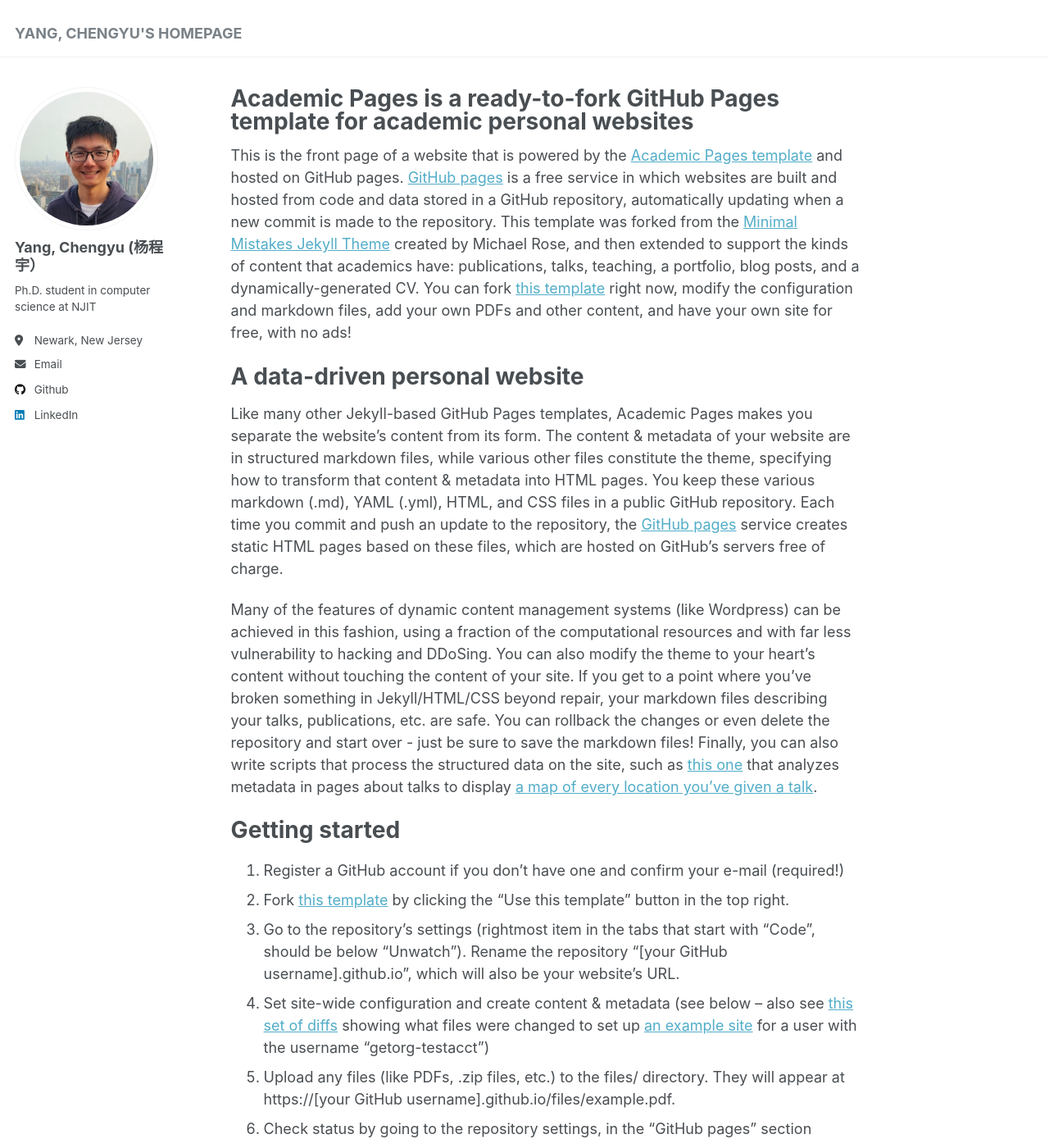
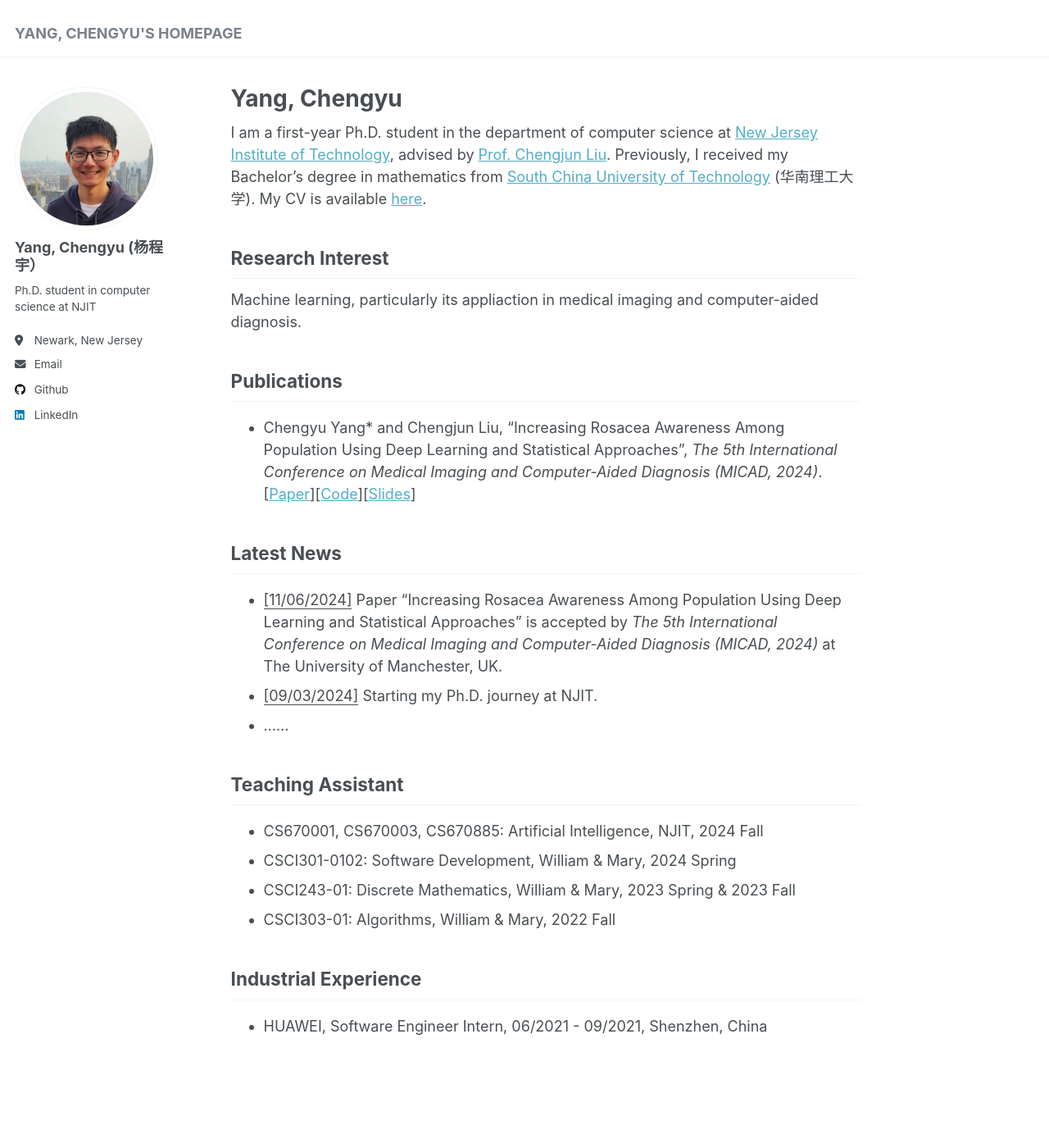
Before and after one commit to chengyuyang-njit/chengyuyang-njit.github.io, a Jekyll site: the page built from _pages/about.md, in a window 1280 px wide and 1400 px high. Shown: the whole window at 82% size. Built offline with Jekyll 4.4.1, drawn with Linux system fonts in a browser that asks for light colours; some of the changed text lies outside the part shown.

Commit message:
Update about.md

```diff
--- a/_pages/about.md
+++ b/_pages/about.md
@@ -1,49 +1,35 @@
 ---
 permalink: /
-title: "Academic Pages is a ready-to-fork GitHub Pages template for academic personal websites"
+title: "Yang, Chengyu"
 author_profile: true
 redirect_from:
   - /about/
   - /about.html
 ---
+I am a first-year Ph.D. student in the department of computer science at [New Jersey Institute of Technology](https://www.njit.edu/), advised by [Prof. Chengjun Liu](https://web.njit.edu/~cliu/). Previously, I received my Bachelor's degree in mathematics from [South China University of Technology](https://www.usnews.com/education/best-global-universities/south-china-university-of-technology-505115) (华南理工大学). My CV is available [here](http://cyang322.github.io/files/cv.pdf).
 
-This is the front page of a website that is powered by the [Academic Pages template](https://github.com/academicpages/academicpages.github.io) and hosted on GitHub pages. [GitHub pages](https://pages.github.com) is a free service in which websites are built and hosted from code and data stored in a GitHub repository, automatically updating when a new commit is made to the repository. This template was forked from the [Minimal Mistakes Jekyll Theme](https://mmistakes.github.io/minimal-mistakes/) created by Michael Rose, and then extended to support the kinds of content that academics have: publications, talks, teaching, a portfolio, blog posts, and a dynamically-generated CV. You can fork [this template](https://github.com/academicpages/academicpages.github.io) right now, modify the configuration and markdown files, add your own PDFs and other content, and have your own site for free, with no ads!
+Research Interest
+------
+Machine learning, particularly its appliaction in medical imaging and computer-aided diagnosis.
 
-A data-driven personal website
-======
-Like many other Jekyll-based GitHub Pages templates, Academic Pages makes you separate the website's content from its form. The content & metadata of your website are in structured markdown files, while various other files constitute the theme, specifying how to transform that content & metadata into HTML pages. You keep these various markdown (.md), YAML (.yml), HTML, and CSS files in a public GitHub repository. Each time you commit and push an update to the repository, the [GitHub pages](https://pages.github.com/) service creates static HTML pages based on these files, which are hosted on GitHub's servers free of charge.
+Publications
+------
+- Chengyu Yang* and Chengjun Liu, "Increasing Rosacea Awareness Among Population Using Deep Learning and Statistical Approaches", <em>The 5th International Conference on Medical Imaging and Computer-Aided Diagnosis (MICAD, 2024)</em>.
+[[Paper](https://arxiv.org/pdf/2411.07074)][[Code](https://github.com/cyang322/rosacea_detection)][[Slides](http://cyang322.github.io/files/micad-2024-slides.pdf)]
 
-Many of the features of dynamic content management systems (like Wordpress) can be achieved in this fashion, using a fraction of the computational resources and with far less vulnerability to hacking and DDoSing. You can also modify the theme to your heart's content without touching the content of your site. If you get to a point where you've broken something in Jekyll/HTML/CSS beyond repair, your markdown files describing your talks, publications, etc. are safe. You can rollback the changes or even delete the repository and start over - just be sure to save the markdown files! Finally, you can also write scripts that process the structured data on the site, such as [this one](https://github.com/academicpages/academicpages.github.io/blob/master/talkmap.ipynb) that analyzes metadata in pages about talks to display [a map of every location you've given a talk](https://academicpages.github.io/talkmap.html).
+Latest News
+------
+- <u>[11/06/2024]</u> Paper "Increasing Rosacea Awareness Among Population Using Deep Learning and Statistical Approaches" is accepted by <em>The 5th International Conference on Medical Imaging and Computer-Aided Diagnosis (MICAD, 2024)</em> at The University of Manchester, UK.
+- <u>[09/03/2024]</u> Starting my Ph.D. journey at NJIT.
+- ......
 
-Getting started
-======
-1. Register a GitHub account if you don't have one and confirm your e-mail (required!)
-1. Fork [this template](https://github.com/academicpages/academicpages.github.io) by clicking the "Use this template" button in the top right.
-1. Go to the repository's settings (rightmost item in the tabs that start with "Code", should be below "Unwatch"). Rename the repository "[your GitHub username].github.io", which will also be your website's URL.
-1. Set site-wide configuration and create content & metadata (see below -- also see [this set of diffs](http://archive.is/3TPas) showing what files were changed to set up [an example site](https://getorg-testacct.github.io) for a user with the username "getorg-testacct")
-1. Upload any files (like PDFs, .zip files, etc.) to the files/ directory. They will appear at https://[your GitHub username].github.io/files/example.pdf.
-1. Check status by going to the repository settings, in the "GitHub pages" section
+Teaching Assistant
+------
+- CS670001, CS670003, CS670885: Artificial Intelligence, NJIT, 2024 Fall
+- CSCI301-0102: Software Development, William & Mary, 2024 Spring
+- CSCI243-01: Discrete Mathematics, William & Mary, 2023 Spring & 2023 Fall
+- CSCI303-01: Algorithms, William & Mary, 2022 Fall
 
-Site-wide configuration
+Industrial Experience
 ------
-The main configuration file for the site is in the base directory in [_config.yml](https://github.com/academicpages/academicpages.github.io/blob/master/_config.yml), which defines the content in the sidebars and other site-wide features. You will need to replace the default variables with ones about yourself and your site's github repository. The configuration file for the top menu is in [_data/navigation.yml](https://github.com/academicpages/academicpages.github.io/blob/master/_data/navigation.yml). For example, if you don't have a portfolio or blog posts, you can remove those items from that navigation.yml file to remove them from the header.
-
-Create content & metadata
-------
-For site content, there is one markdown file for each type of content, which are stored in directories like _publications, _talks, _posts, _teaching, or _pages. For example, each talk is a markdown file in the [_talks directory](https://github.com/academicpages/academicpages.github.io/tree/master/_talks). At the top of each markdown file is structured data in YAML about the talk, which the theme will parse to do lots of cool stuff. The same structured data about a talk is used to generate the list of talks on the [Talks page](https://academicpages.github.io/talks), each [individual page](https://academicpages.github.io/talks/2012-03-01-talk-1) for specific talks, the talks section for the [CV page](https://academicpages.github.io/cv), and the [map of places you've given a talk](https://academicpages.github.io/talkmap.html) (if you run this [python file](https://github.com/academicpages/academicpages.github.io/blob/master/talkmap.py) or [Jupyter notebook](https://github.com/academicpages/academicpages.github.io/blob/master/talkmap.ipynb), which creates the HTML for the map based on the contents of the _talks directory).
-
-**Markdown generator**
-
-The repository includes [a set of Jupyter notebooks](https://github.com/academicpages/academicpages.github.io/tree/master/markdown_generator
-) that converts a CSV containing structured data about talks or presentations into individual markdown files that will be properly formatted for the Academic Pages template. The sample CSVs in that directory are the ones I used to create my own personal website at stuartgeiger.com. My usual workflow is that I keep a spreadsheet of my publications and talks, then run the code in these notebooks to generate the markdown files, then commit and push them to the GitHub repository.
-
-How to edit your site's GitHub repository
-------
-Many people use a git client to create files on their local computer and then push them to GitHub's servers. If you are not familiar with git, you can directly edit these configuration and markdown files directly in the github.com interface. Navigate to a file (like [this one](https://github.com/academicpages/academicpages.github.io/blob/master/_talks/2012-03-01-talk-1.md) and click the pencil icon in the top right of the content preview (to the right of the "Raw | Blame | History" buttons). You can delete a file by clicking the trashcan icon to the right of the pencil icon. You can also create new files or upload files by navigating to a directory and clicking the "Create new file" or "Upload files" buttons.
-
-Example: editing a markdown file for a talk
-![Editing a markdown file for a talk](/images/editing-talk.png)
-
-For more info
-------
-More info about configuring Academic Pages can be found in [the guide](https://academicpages.github.io/markdown/), the [growing wiki](https://github.com/academicpages/academicpages.github.io/wiki), and you can always [ask a question on GitHub](https://github.com/academicpages/academicpages.github.io/discussions). The [guides for the Minimal Mistakes theme](https://mmistakes.github.io/minimal-mistakes/docs/configuration/) (which this theme was forked from) might also be helpful.
+-  HUAWEI, Software Engineer Intern, 06/2021 - 09/2021, Shenzhen, China
```
